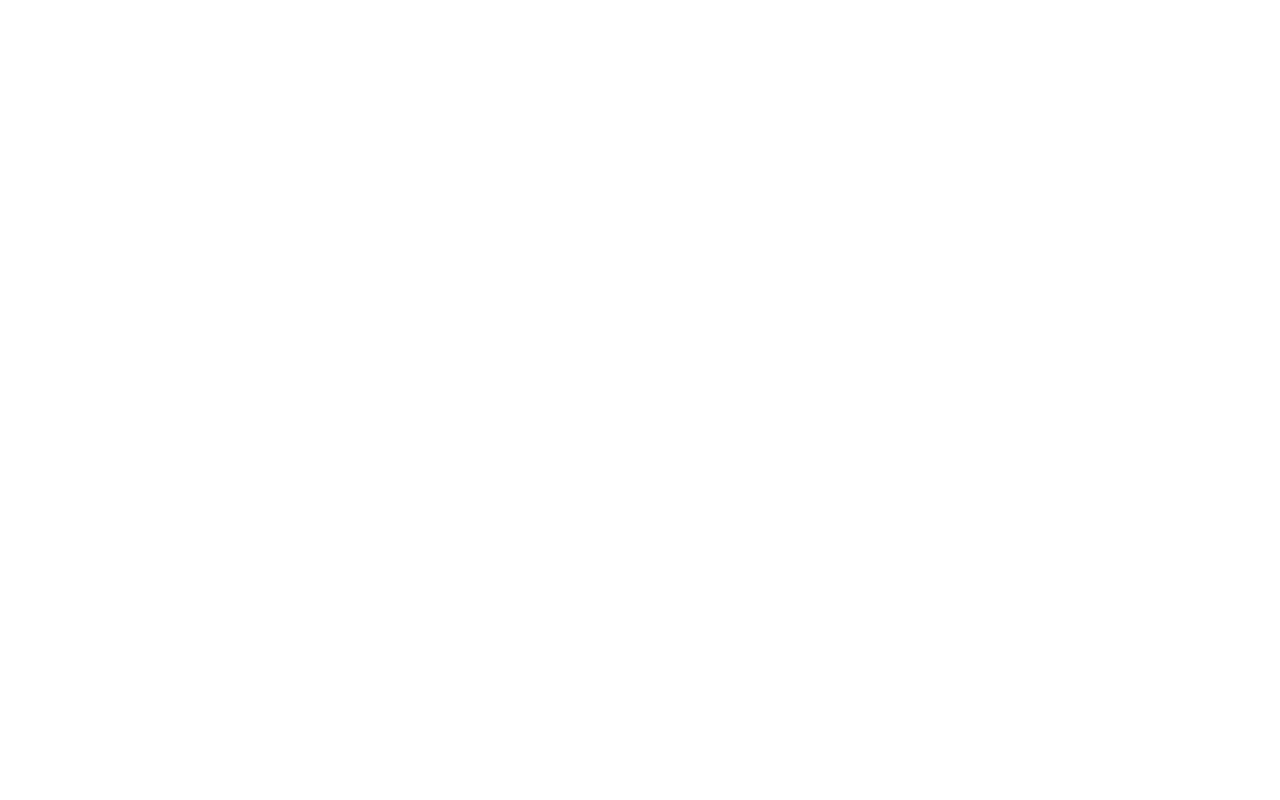
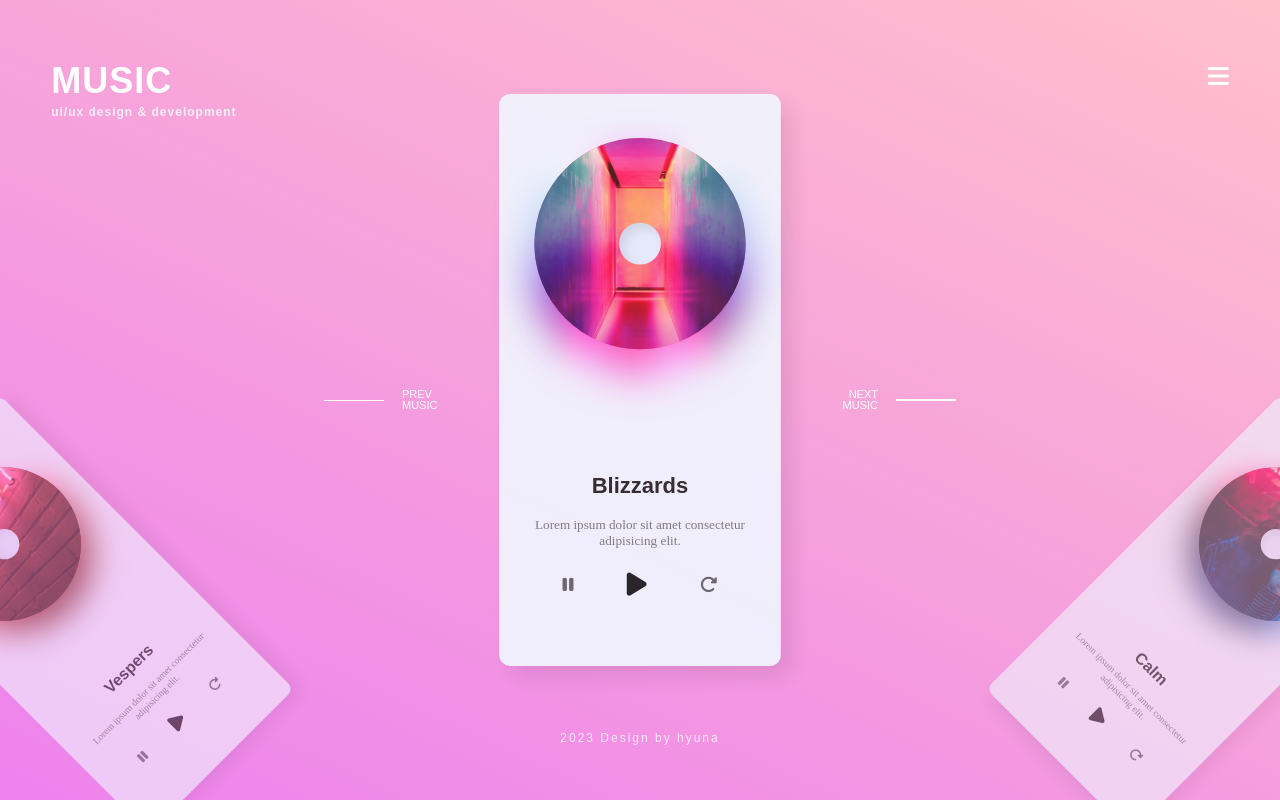
Before and after one commit to hyuna323/interactive_learning, a plain HTML site: page html/03_music_player.html in a window 1280 px wide. Drawn offline with Linux system fonts and the light colour scheme.

Commit message:
인터랙티브한 music_player 페이지 완성

```diff
--- a/css/src/03_music_player.css
+++ b/css/src/03_music_player.css
@@ -0,0 +1,312 @@
+@charset "utf-8";
+
+/* 3단계 */
+* {
+	margin: 0px;
+	padding: 0px;
+	box-sizing: border-box;
+}
+ul, ol, li {
+	list-style: none;
+}
+a {
+	text-decoration: none;
+	outline: 0;
+}
+figure {
+  width: 100%;
+  height: 100vh;
+  overflow: hidden;
+  position: relative;
+  background: linear-gradient(25deg, violet, pink);
+}
+figure h1 {
+  position: absolute;
+  top: 7vh;
+  left: 4vw;
+  font-size: 0;
+}
+figure h1 strong {
+  font-size: 36px;
+  font-family: "arial";
+  color: #fff;
+  line-height: 1.4;
+  letter-spacing: 1px;
+}
+figure h1 span {
+  font-size: 12px;
+  font-family: "arial";
+  color: #fff;
+  opacity: 0.8;
+  line-height: 1;
+  letter-spacing: 1px;
+}
+figure .menu {
+  position: absolute;
+  top: 8vh;
+  right: 4vw;
+  font-size: 24px;
+  color: #fff;
+}
+figure > p {
+  position: absolute;
+  bottom: 7vh;
+  left: 50%;
+  transform: translateX(-50%);
+  font: 12px/1 "arial";
+  color: #fff;
+  letter-spacing: 2px;
+  opacity: 0.8;
+}
+figure section {
+  width: 20vw;
+  height: 65vh;
+  position: absolute;
+  left: 50%;
+  top: 140%;
+  margin-top: -25vh;
+  margin-left: -10vw;
+  transition: 1s;
+}
+figure section article {
+  width: 100%;
+  height: 100%;
+  position: absolute;
+  top: 0px;
+  left: 0px;
+}
+figure section article .inner {
+  width: 100%;
+  height: 100%;
+  background: #f0f7ff;
+  padding: 5vh 2.5vw 8vh;
+  box-sizing: border-box;
+  display: flex;
+  justify-content: center;
+  align-content: space-between;
+  flex-wrap: wrap;
+  border-radius: 10px;
+  box-shadow: 10px 10px 20px rgba(0, 0, 0, 0.1);
+  opacity: 0.6;
+  transform: scale(0.8);
+  transition: opacity 1s, transform 1s;
+}
+figure section article.on .inner {
+  opacity: 0.9;
+  transform: scale(1.1);
+}
+figure section article .inner .pic {
+  width: 15vw;
+  height: 15vw;
+  margin: 0px auto;
+  border-radius: 50%;
+  background-repeat: no-repeat;
+  background-position: 200%;
+  position: relative;
+  display: flex;
+  justify-content: center;
+  align-items: center;
+}
+figure section article .inner .pic::before,
+figure section article .inner .pic::after {
+  content: "";
+  display: block;
+  width: inherit;
+  height: inherit;
+  border-radius: inherit;
+  position: absolute;
+  top: 0px;
+  left: 0px;
+  background-image: inherit;
+  background-position: center;
+  background-repeat: inherit;
+  background-size: cover;
+  transform-origin: center center;
+}
+
+figure section article .inner .pic::before {
+  transform: translateY(10%);
+  filter: blur(20px) brightness(1.6);
+}
+figure section article .inner .pic .dot {
+  width: 3vw;
+  height: 3vw;
+  border-radius: 50%;
+  background: #e4f1ff;
+  position: relative;
+  z-index: 3;
+  box-shadow: inset 5px 5px 10px rgba(0, 0, 0, 0.1);
+}
+figure section article .inner .txt {
+  text-align: center;
+  position: relative;
+  z-index: 3;
+}
+figure section article .inner .txt h2 {
+  font-size: 20px;
+  font-family: "arial";
+  color: #222;
+  margin-bottom: 2vh;
+}
+figure section article .inner .txt p {
+  font-size: 12px;
+  margin-bottom: 3vh;
+  color: #777;
+}
+figure section article .inner .txt ul {
+  display: flex;
+  justify-content: space-around;
+}
+figure section article .inner .txt ul li {
+  cursor: pointer;
+  opacity: 0.6;
+  transition: 0.5s;
+}
+figure section article .inner .txt ul li.play {
+  transform: scale(1.5);
+  opacity: 0.9;
+}
+figure section article .inner .txt ul li:hover {
+  transform: scale(1.5);
+  opacity: 0.8;
+}
+figure section article .inner .txt ul li.play:hover {
+  transform: scale(2);
+  opacity: 1;
+}
+
+@keyframes ani {
+  0% {
+    transform: rotate(0deg);
+  }
+  100% {
+    transform: rotate(360deg);
+  }
+}
+@keyframes ani2 {
+  0% {
+    transform: translateY(10%) rotate(0deg);
+  }
+  100% {
+    transform: translateY(10%) rotate(360deg);
+  }
+}
+
+figure section article .inner .pic.on::after {
+  animation: ani 4s linear infinite;
+}
+figure section article .inner .pic.on::before {
+  animation: ani 4s linear infinite;
+}
+figure .btnPrev {
+  width: 60px;
+  height: 60px;
+  position: absolute;
+  top: 50%;
+  left: 50%;
+  transform: translate(-20vw, -50%);
+  display: flex;
+  align-items: center;
+  text-align: left;
+  cursor: pointer;
+}
+figure .btnPrev span {
+  font: 11px/1 "arial";
+  color: #fff;
+  opacity: 1;
+  transform: translateX(30%);
+  transition: 0.5s;
+}
+figure .btnPrev::before {
+  content: "";
+  display: block;
+  width: 100%;
+  height: 1px;
+  background: #fff;
+  position: absolute;
+  top: 50%;
+  left: 0px;
+  transform-origin: left center;
+  transform: rotate(-180deg);
+  transition: 0.5s;
+}
+figure .btnPrev::after {
+  content: "";
+  display: block;
+  width: 100%;
+  height: 1px;
+  background: #fff;
+  position: absolute;
+  top: 50%;
+  left: 0px;
+  transform-origin: left center;
+  transform: rotate(180deg);
+  transition: 0.5s;
+}
+figure .btnPrev:hover span {
+  opacity: 0;
+  transform: translateX(100%);
+}
+figure .btnPrev:hover::before {
+  transform: rotate(-30deg);
+}
+figure .btnPrev:hover::after {
+  transform: rotate(30deg);
+}
+
+/* btnNext */
+figure .btnNext {
+  width: 60px;
+  height: 60px;
+  position: absolute;
+  top: 50%;
+  right: 50%;
+  transform: translate(20vw, -50%);
+  display: flex;
+  align-items: center;
+  text-align: right;
+  cursor: pointer;
+}
+figure .btnNext span {
+  font: 11px/1 "arial";
+  color: #fff;
+  opacity: 1;
+  transform: translateX(-30%);
+  transition: 0.5s;
+}
+figure .btnNext::before {
+  content: "";
+  display: block;
+  width: 100%;
+  height: 1px;
+  background: #fff;
+  position: absolute;
+  top: 50%;
+  left: 0px;
+  transform-origin: right center;
+  transform: rotate(180deg);
+  transition: 0.5s;
+}
+figure .btnNext::after {
+  content: "";
+  display: block;
+  width: 100%;
+  height: 1px;
+  background: #fff;
+  position: absolute;
+  bottom: 50%;
+  left: 0px;
+  transform-origin: right center;
+  transform: rotate(-180deg);
+  transition: 0.5s;
+}
+figure .btnNext:hover span {
+  opacity: 0;
+  transform: translateX(-100%);
+}
+figure .btnNext:hover::before {
+  transform: rotate(30deg);
+}
+figure .btnNext:hover::after {
+  transform: rotate(-30deg);
+}
--- a/html/03_music_player.html
+++ b/html/03_music_player.html
@@ -5,8 +5,6 @@
   <meta charset="UTF-8">
   <meta http-equiv="X-UA-Compatible" content="IE=edge">
   <meta name="viewport" content="width=device-width, initial-scale=1.0">
-
-  <script src="../js/common/modernizr-custom.js"></script>
 
   <link rel="stylesheet" href="../css/src/03_music_player.css">
   <title>Document</title>
@@ -18,6 +16,217 @@
 </head>
 <body>
   <!-- layout -->
+  <figure>
+    <h1>
+      <strong>MUSIC</strong> <br>
+      <span>ui/ux design & development</span>
+    </h1>
+
+    <a href="#" class="menu"><i class="fas fa-bars"></i></a>
+
+    <p>2023 Design by hyuna</p>
+
+    <section>
+      <article class="on">
+        <div class="inner">
+          <div class="pic">
+            <div class="dot"></div>
+          </div>
+          <div class="txt">
+            <h2>Blizzards</h2>
+            <p>Lorem ipsum dolor sit amet consectetur adipisicing elit.</p>
+            <ul>
+              <li class="pause">
+                <i class="fas fa-pause"></i>
+              </li>
+              <li class="play">
+                <i class="fas fa-play"></i>
+              </li>
+              <li class="load">
+                <i class="fas fa-redo-alt"></i>
+              </li>
+            </ul>
+
+            <audio src="../music/Blizzards.mp3"></audio>
+          </div>
+        </div>
+      </article>
+      <article>
+        <div class="inner">
+          <div class="pic">
+            <div class="dot"></div>
+          </div>
+          <div class="txt">
+            <h2>Calm</h2>
+            <p>Lorem ipsum dolor sit amet consectetur adipisicing elit.</p>
+            <ul>
+              <li class="pause">
+                <i class="fas fa-pause"></i>
+              </li>
+              <li class="play">
+                <i class="fas fa-play"></i>
+              </li>
+              <li class="load">
+                <i class="fas fa-redo-alt"></i>
+              </li>
+            </ul>
+
+            <audio src="../music/Calm.mp3"></audio>
+          </div>
+        </div>
+      </article>
+      <article>
+        <div class="inner">
+          <div class="pic">
+            <div class="dot"></div>
+          </div>
+          <div class="txt">
+            <h2>Dusty_Road</h2>
+            <p>Lorem ipsum dolor sit amet consectetur, adipisicing elit.</p>
+            <ul>
+              <li class="pause">
+                <i class="fas fa-pause"></i>
+              </li>
+              <li class="play">
+                <i class="fas fa-play"></i>
+              </li>
+              <li class="load">
+                <i class="fas fa-redo-alt"></i>
+              </li>
+            </ul>
+
+            <audio src="../music/Dusty_Road.mp3"></audio>
+          </div>
+        </div>
+      </article>
+      <article>
+        <div class="inner">
+          <div class="pic">
+            <div class="dot"></div>
+          </div>
+          <div class="txt">
+            <h2>Escape</h2>
+            <p>Lorem ipsum, dolor sit amet consectetur adipisicing elit.</p>
+            <ul>
+              <li class="pause">
+                <i class="fas fa-pause"></i>
+              </li>
+              <li class="play">
+                <i class="fas fa-play"></i>
+              </li>
+              <li class="load">
+                <i class="fas fa-redo-alt"></i>
+              </li>
+            </ul>
+
+            <audio src="../music/Escape.mp3"></audio>
+          </div>
+        </div>
+      </article>
+      <article>
+        <div class="inner">
+          <div class="pic">
+            <div class="dot"></div>
+          </div>
+          <div class="txt">
+            <h2>Payday</h2>
+            <p>Lorem ipsum dolor sit amet, consectetur adipisicing elit.</p>
+            <ul>
+              <li class="pause">
+                <i class="fas fa-pause"></i>
+              </li>
+              <li class="play">
+                <i class="fas fa-play"></i>
+              </li>
+              <li class="load">
+                <i class="fas fa-redo-alt"></i>
+              </li>
+            </ul>
+
+            <audio src="../music/Payday.mp3"></audio>
+          </div>
+        </div>
+      </article>
+      <article>
+        <div class="inner">
+          <div class="pic">
+            <div class="dot"></div>
+          </div>
+          <div class="txt">
+            <h2>Retreat</h2>
+            <p>Lorem ipsum dolor sit amet consectetur adipisicing elit.</p>
+            <ul>
+              <li class="pause">
+                <i class="fas fa-pause"></i>
+              </li>
+              <li class="play">
+                <i class="fas fa-play"></i>
+              </li>
+              <li class="load">
+                <i class="fas fa-redo-alt"></i>
+              </li>
+            </ul>
+
+            <audio src="../music/Retreat.mp3"></audio>
+          </div>
+        </div>
+      </article>
+      <article>
+        <div class="inner">
+          <div class="pic">
+            <div class="dot"></div>
+          </div>
+          <div class="txt">
+            <h2>Seasonal</h2>
+            <p>Lorem ipsum dolor sit amet consectetur adipisicing elit.</p>
+            <ul>
+              <li class="pause">
+                <i class="fas fa-pause"></i>
+              </li>
+              <li class="play">
+                <i class="fas fa-play"></i>
+              </li>
+              <li class="load">
+                <i class="fas fa-redo-alt"></i>
+              </li>
+            </ul>
+
+            <audio src="../music/Seasonal.mp3"></audio>
+          </div>
+        </div>
+      </article>
+      <article>
+        <div class="inner">
+          <div class="pic">
+            <div class="dot"></div>
+          </div>
+          <div class="txt">
+            <h2>Vespers</h2>
+            <p>Lorem ipsum dolor sit amet consectetur adipisicing elit.</p>
+            <ul>
+              <li class="pause">
+                <i class="fas fa-pause"></i>
+              </li>
+              <li class="play">
+                <i class="fas fa-play"></i>
+              </li>
+              <li class="load">
+                <i class="fas fa-redo-alt"></i>
+              </li>
+            </ul>
+
+            <audio src="../music/Vespers.mp3"></audio>
+          </div>
+        </div>
+      </article>
+    </section>
+    <div class="btnPrev">
+      <span>PREV MUSIC</span>
+    </div>
+    <div class="btnNext">
+      <span>NEXT MUSIC</span>
+    </div>
+  </figure>
 
 
   <!-- script -->
--- a/js/music_player.js
+++ b/js/music_player.js
@@ -0,0 +1,85 @@
+const frame = document.querySelector("section");
+const lists = frame.querySelectorAll("article");
+const deg = 45; // 각각의 article 요소가 회전할 각도
+const len = lists.length - 1; // 순번이 0부터 시작하므로 전체 개수에서 1을 뺌
+let i = 0;
+
+// article의 개수만큼 반복
+for (let el of lists) {
+  // 각 article 요소를 45도씩 회전하고 아래로 배치
+  el.style.transform = `rotate(${deg * i}deg) translateY(-100vh)`;
+
+  let pic = el.querySelector(".pic");
+  el.style.transform = `rotate(${deg * i}deg) translateY(-100vh)`;
+  pic.style.backgroundImage = `url(../img/03_musicplayer_image/member${
+    i + 1
+  }.jpg)`; /* 배경 이미지 추가 */
+  i++;
+}
+// article의 개수만큼 반복
+for (let el of lists) {
+  // 각 article 요소 안쪽의 재생, 정지, 처음부터 재생 버튼을 변수에 저장
+  let play = el.querySelector(".play");
+
+  // play 버튼 클릭 시
+  play.addEventListener("click", (e) => {
+    let isActive = e.currentTarget.closest("article").classList.contains("on");
+    if (isActive) {
+      // play 버튼부터 .pic 요소까지 탐색한 뒤 클래스 on 추가하여 활성화
+      e.currentTarget
+        .closest("article")
+        .querySelector(".pic")
+        .classList.add("on");
+      // play 버튼부터 audio 요소까지 탐색한 뒤 음악 재생
+      e.currentTarget.closest("article").querySelector("audio").play();
+    }
+  });
+}
+const prev = document.querySelector(".btnPrev");
+const next = document.querySelector(".btnNext");
+const audio = frame.querySelectorAll("audio");
+let num = 0;
+let active = 0;
+
+// prev 버튼을 클릭할 때마다
+prev.addEventListener("click", () => {
+  // 음악 초기화 함수 호출
+  initMusic();
+
+  // num값을 1씩 증가시켜서 아래 transform 연산식에 적용
+  num++;
+  frame.style.transform = `rotate(${deg * num}deg)`;
+
+  // 현재 패널의 순번이 0이면 다시 마지막 패널의 순번으로 변경하고
+  // 그렇지 않으면 현재 패널 순번에서 1씩 감소시켜서 activation 함수 호출
+  active == 0 ? (active = len) : active--;
+  activation(active, lists);
+});
+
+next.addEventListener("click", ()=>{
+  // 음악 초기화 함수 호출
+  initMusic();
+
+  num--;
+  frame.style.transform = `rotate(${deg * num}deg)`;
+
+  (active = len) ? active == 0  : active--;
+  activation(active, lists);
+});
+
+
+function activation(index, lists) {
+  for (let el of lists) {
+    el.classList.remove("on");
+  }
+  lists[index].classList.add("on");
+}
+
+// 모든 오디오 요소를 반복하면서 정지시키고 .pic 요소의 모션을 중지해서 초기화하는 함수
+function initMusic() {
+  for (let el of audio) {
+    el.pause();
+    el.load();
+    el.parentElement.previousElementSibling.classList.remove("on");
+  }
+}
```
Also changed, not shown: css/src/interactive_main.css (+30 -30 lines), html/interactive_main.html (+2 -2 lines), img/interactive_image/interactive_main.png (added), 1 other file.
